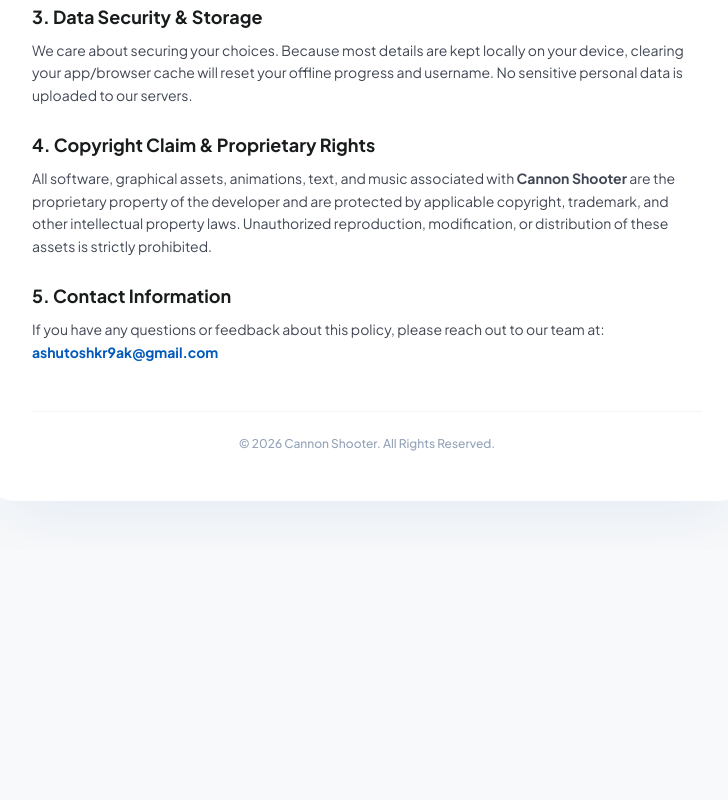
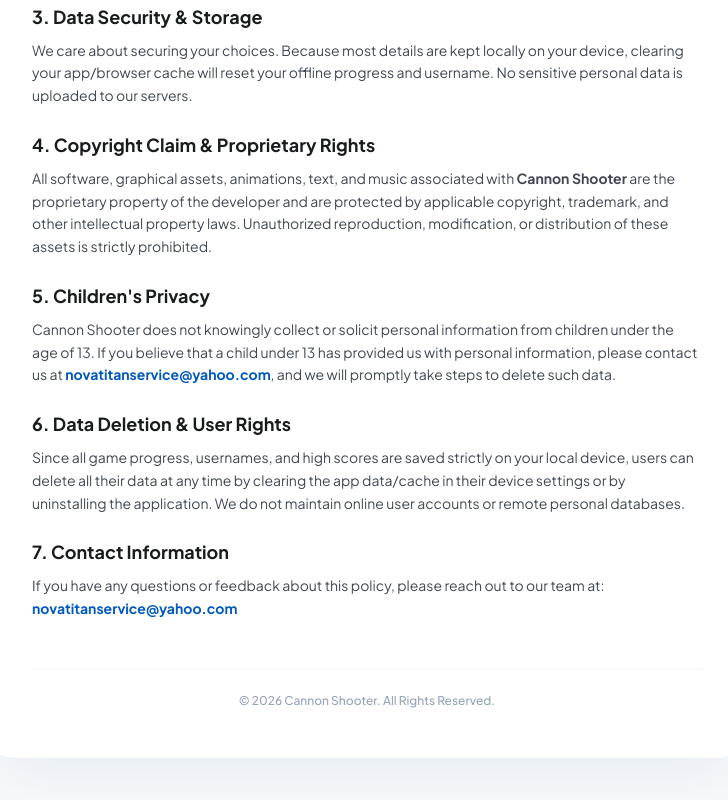
Before and after one commit to novatitan-dev/cannon-shooter, an Electron app: page privacy-policy.html in a window 1280 px wide. Shown: the part 582-1382 px from the top of the page, without its empty margins (273-1001 px from the left). Before the commit the page ends 1131 px from the top, so only its background shows below. Drawn offline with nearby package versions, Linux system fonts and the light colour scheme.

Commit message:
Update app ID to com.novatitan.canonshooter and update privacy policy (new email, children's privacy, data deletion sections)

```diff
--- a/privacy-policy.html
+++ b/privacy-policy.html
@@ -74,8 +74,18 @@
             </section>
 
             <section class="space-y-2">
-                <h2 class="text-lg font-bold text-on-background">5. Contact Information</h2>
-                <p>If you have any questions or feedback about this policy, please reach out to our team at: <span class="text-primary font-bold">ashutoshkr9ak@gmail.com</span></p>
+                <h2 class="text-lg font-bold text-on-background">5. Children's Privacy</h2>
+                <p>Cannon Shooter does not knowingly collect or solicit personal information from children under the age of 13. If you believe that a child under 13 has provided us with personal information, please contact us at <span class="text-primary font-bold">novatitanservice@yahoo.com</span>, and we will promptly take steps to delete such data.</p>
+            </section>
+
+            <section class="space-y-2">
+                <h2 class="text-lg font-bold text-on-background">6. Data Deletion & User Rights</h2>
+                <p>Since all game progress, usernames, and high scores are saved strictly on your local device, users can delete all their data at any time by clearing the app data/cache in their device settings or by uninstalling the application. We do not maintain online user accounts or remote personal databases.</p>
+            </section>
+
+            <section class="space-y-2">
+                <h2 class="text-lg font-bold text-on-background">7. Contact Information</h2>
+                <p>If you have any questions or feedback about this policy, please reach out to our team at: <span class="text-primary font-bold">novatitanservice@yahoo.com</span></p>
             </section>
         </main>
 
```
